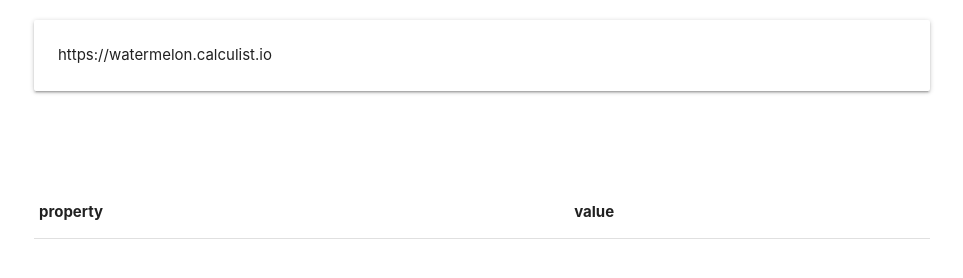
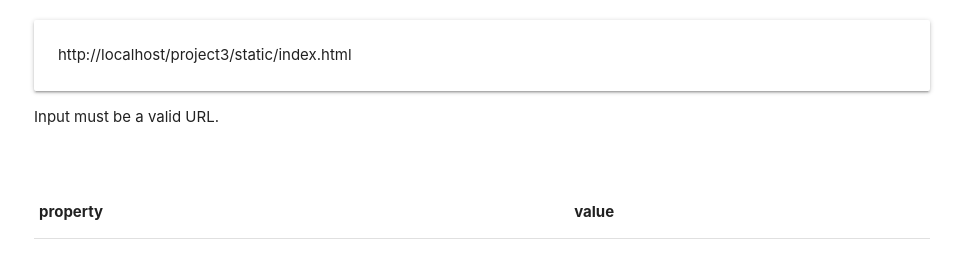
Before and after one commit to danallison/metis-work, a plain HTML site: page project3/static/index.html in a window 1280 px wide. Shown: the part 116-394 px from the top of the page, without its empty margins (158-1121 px from the left). Drawn offline with nearby package versions, Linux system fonts and the light colour scheme; no server answers.

Commit message:
Update static page and js

```diff
--- a/project3/static/index.html
+++ b/project3/static/index.html
@@ -8,7 +8,7 @@
   <div id="main-container" class="container">
     <h1>Phishing Predictor</h1>
     <div>
-    	<div id="url-input" contenteditable="true"  class="card-panel">https://watermelon.calculist.io</div>
+    	<div id="url-input" contenteditable="true"  class="card-panel"></div>
     </div>
     <div id="message-display" style="height:80px;"></div>
     <table class="highlight">
--- a/project3/static/js/main.js
+++ b/project3/static/js/main.js
@@ -36,16 +36,19 @@
       messageEl.innerHTML = 'Input must be a valid URL.'
     }
   };
+  var debouncedUpdate = _.debounce(updateMessage, 1000);
 
   var progressBarHTML = '<div class="progress"><div class="indeterminate"></div></div>';
-  urlInputEl.addEventListener('keydown', function () {
+  var showProgressBar = function () {
     var url = _.trim(urlInputEl.textContent);
     if (url != currentURL && messageEl.innerHTML != progressBarHTML) {
       messageEl.innerHTML = progressBarHTML;
     }
-  });
+  };
+  var inputChangeHandler = _.flow(showProgressBar, debouncedUpdate);
+  urlInputEl.addEventListener('paste', inputChangeHandler);
+  urlInputEl.addEventListener('keyup', inputChangeHandler);
 
-  urlInputEl.addEventListener('keyup', _.debounce(updateMessage, 1000));
-
+  urlInputEl.textContent = window.location.href;
   updateMessage();
 })();
```
